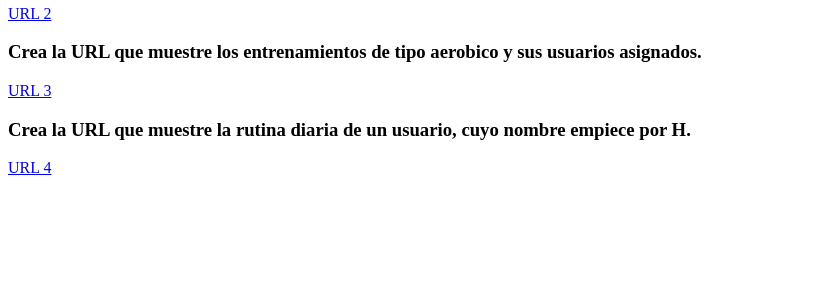
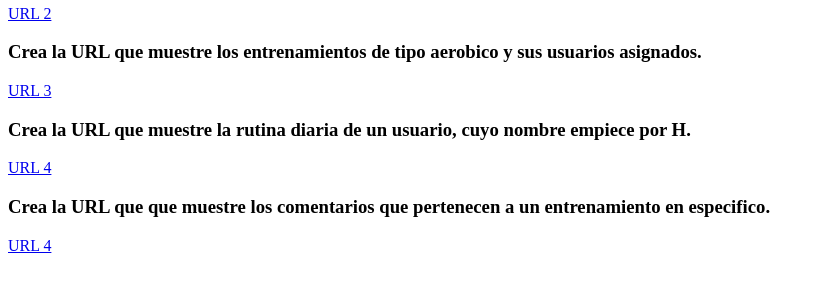
Before and after one commit to Gabbies20/App_Fitness, a Django app: page / in a window 1280 px wide. Shown: the part 227-527 px from the top of the page, without its empty margins (0-825 px from the left). Run offline with Django 3.2, Linux system fonts and the light colour scheme.

Commit message:
URL 5 hecha

```diff
--- a/fitness/templates/fitness/index.html
+++ b/fitness/templates/fitness/index.html
@@ -28,6 +28,12 @@
             </h3>
             <a href=" {% url 'usuario_H'  %}">URL 4</a>
         </div>
+        <div>
+            <h3>
+                Crea la URL que que muestre los comentarios que pertenecen a un entrenamiento en especifico.
+            </h3>
+            <a href=" {% url 'comentarios_entrenamiento' entrenamiento_id=1 %}">URL 4</a>
+        </div>
 
     </body>
 
--- a/fitness/templates/fitness/rutina_diaria_usuario_con_H.html
+++ b/fitness/templates/fitness/rutina_diaria_usuario_con_H.html
@@ -17,7 +17,7 @@
                 <h3>Ejercicios:</h3>
                 <ul>
                     {% for ejercicio in rutina_diaria.ejercicios.all %}
-                        <li>{{ ejercicio.nombre }} - {{ ejercicio.descripcion }}</li>
+                        <li>{{ ejercicio.nombre }}
                     {% endfor %}
                 </ul>
             </li>
--- a/fitness/urls.py
+++ b/fitness/urls.py
@@ -7,5 +7,6 @@ urlpatterns = [
     path('informacion_usuario/',views.informacion_usuario,name='informacion_usuario'),
     path('perfil_usuario/<int:id_usuario>/',views.perfil_usuario,name='perfil_usuario'),
     path('entrenamientos',views.entrenamiento_aerobico,name='entrenamientos'),
-    path('usuario_H',views.usuario_con_h,name='usuario_H')
+    path('usuario_H',views.usuario_con_h,name='usuario_H'),
+    path('entrenamiento/<int:entrenamiento_id>/comentarios/', views.comentarios_entrenamiento, name='comentarios_entrenamiento'),
 ]
--- a/fitness/views.py
+++ b/fitness/views.py
@@ -1,5 +1,5 @@
 from django.shortcuts import render, get_object_or_404
-from .models import Ejercicio,Usuario,Perfil_de_Usuario,Entrenamiento,RutinaDiaria
+from .models import Ejercicio,Usuario,Perfil_de_Usuario,Entrenamiento,RutinaDiaria,Comentario
 
 # Create your views here.
 def index(request):
@@ -30,3 +30,10 @@ def usuario_con_h(request):
     # Filtra las rutinas diarias de usuarios cuyos nombres comienzan con 'H'
     rutinas_diarias = RutinaDiaria.objects.filter(usuario__nombre__istartswith='H').select_related('usuario').prefetch_related('ejercicios')
     return render(request, 'fitness/rutina_diaria_usuario_con_H.html', {'rutinas_diarias': rutinas_diarias})
+
+
+def comentarios_entrenamiento(request, entrenamiento_id):
+    entrenamiento = Entrenamiento.objects.select_related('usuario').get(id=entrenamiento_id)
+    comentarios = Comentario.objects.filter(entrenamiento=entrenamiento)
+
+    return render(request, 'fitness/comentarios_entrenamiento.html', {'entrenamiento': entrenamiento, 'comentarios': comentarios})
```
Also changed, not shown: fitness/templates/fitness/comentarios_entrenamiento.html (added, +24 -0 lines).
